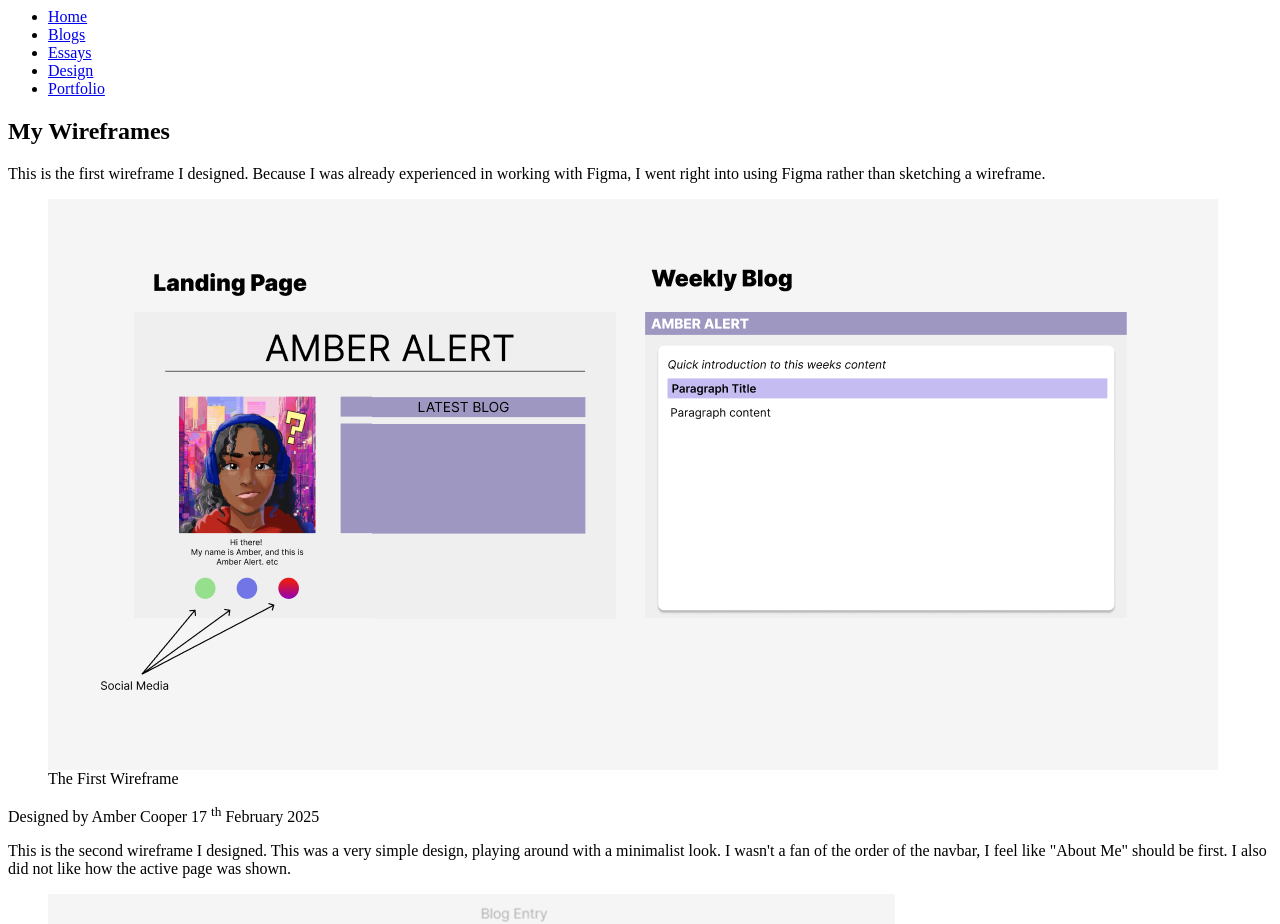
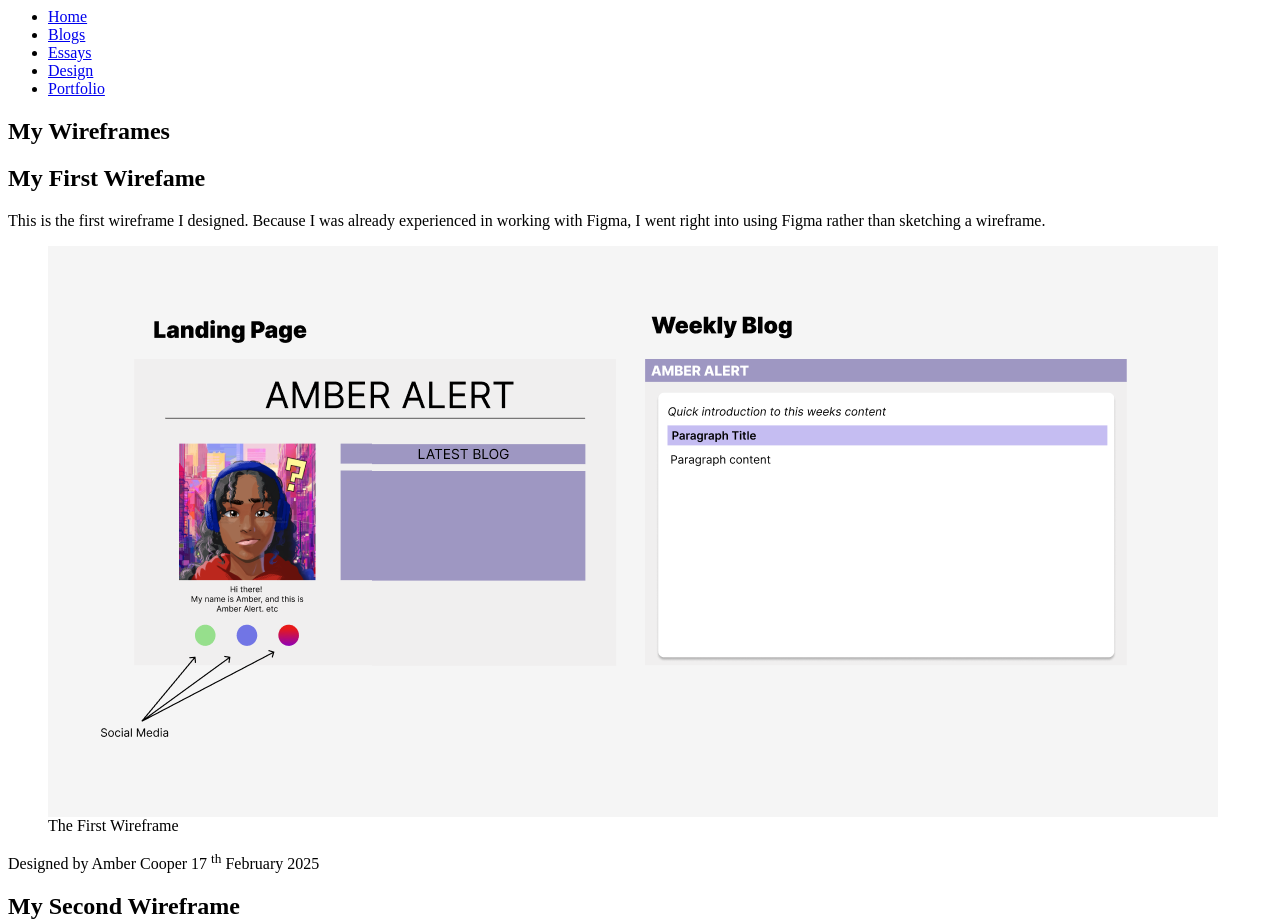
Before and after one commit to AmberCooper23/DIGA3008A, a website: page designSection/wireframe.html in a window 1280 px wide. Shown: the top 924 px of the page. Drawn offline with Linux system fonts and the light colour scheme.

Commit message:
wireframe sectioning

```diff
--- a/designSection/wireframe.html
+++ b/designSection/wireframe.html
@@ -28,6 +28,7 @@
     <section class="h-entry">
       <h1 class="p-name">My Wireframes</h1>
       <section class="wireframe">
+        <h2>My First Wirefame</h2>
         <p class="p-summary">
           This is the first wireframe I designed. Because I was already
           experienced in working with Figma, I went right into using Figma
@@ -48,6 +49,7 @@
         </time>
       </section>
       <section class="wireframe">
+        <h2>My Second Wireframe</h2>
         <p class="p-summary">
           This is the second wireframe I designed. This was a very simple
           design, playing around with a minimalist look. I wasn't a fan of the
@@ -69,6 +71,7 @@
         </time>
       </section>
       <section class="wireframe">
+        <h2>My Third Wireframe</h2>
         <p class="p-summary">
           This is the third wireframe I designed. This was done after my style
           guide was done. I really loved the way the nav bar was done, and the
```
